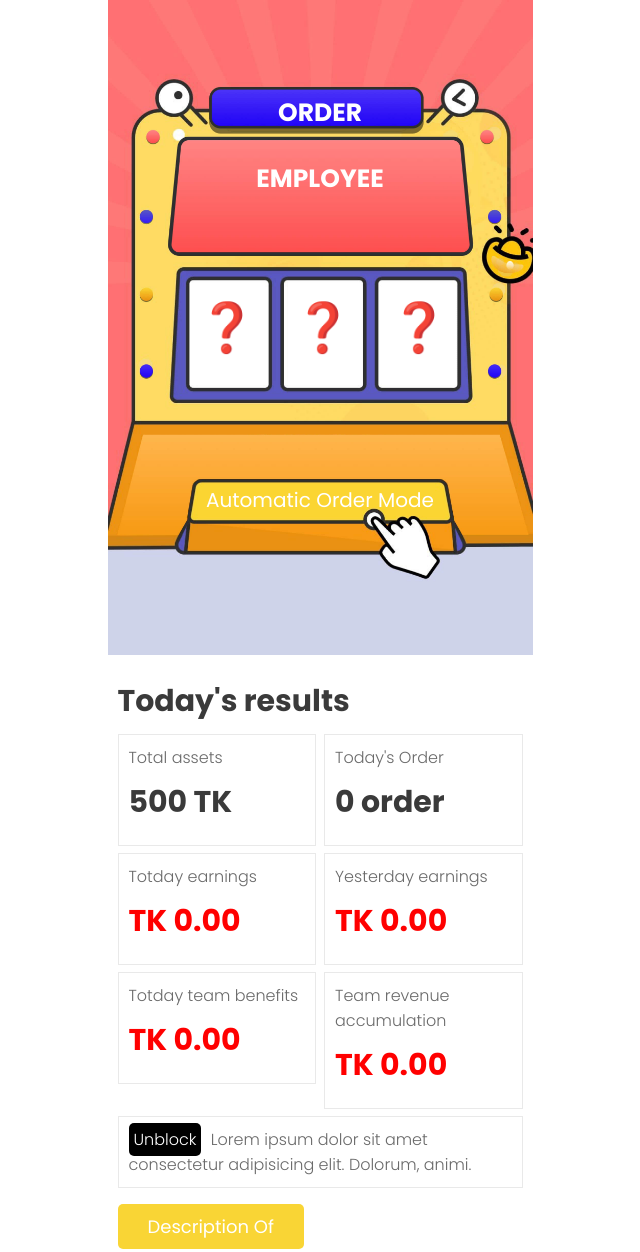
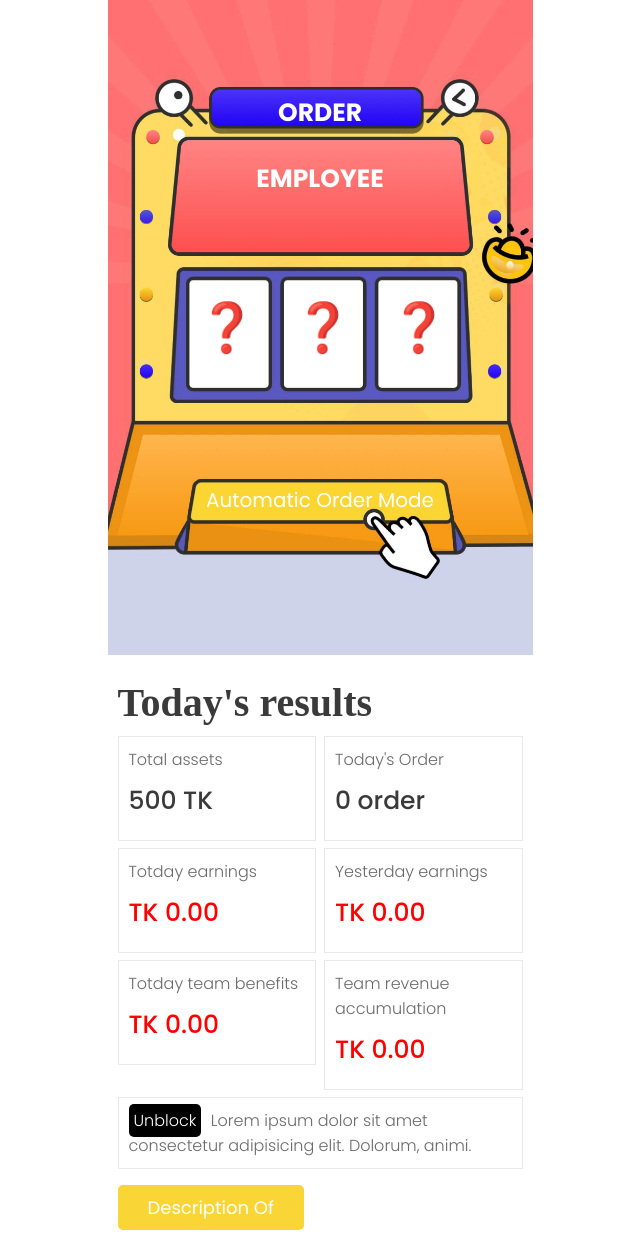
Before and after one commit to ismailhaque/spin, a plain HTML site: page index.html in a window 1280 px wide. Shown: the top 1252 px of the page, without its empty margins (320-960 px from the left). Drawn offline with Linux system fonts and the light colour scheme.

Commit message:
project almost done

```diff
--- a/css/style.css
+++ b/css/style.css
@@ -166,10 +166,17 @@ p{
   font-size: 16px;
   font-weight: 300;
 }
+.result h1{
+  color: #3a3a3a;
+  font-size: 40px;
+  padding: 10px 0;
+  font-weight: 900;
+}
 .result h2{
   color: #3a3a3a;
-  font-size: 30px;
+  font-size: 25px;
   padding: 10px 0;
+  font-weight: 500;
 }
 .card{
   margin-bottom: 7px;
--- a/index.html
+++ b/index.html
@@ -56,7 +56,7 @@
     </div>
 
     <div style="padding: 10px;" class="result">
-      <h2>Today's results</h2>
+      <h1>Today's results</h1>
       <div class="flex-table">
         <div style="flex-basis: 49%;">
           <div class="card">
```
